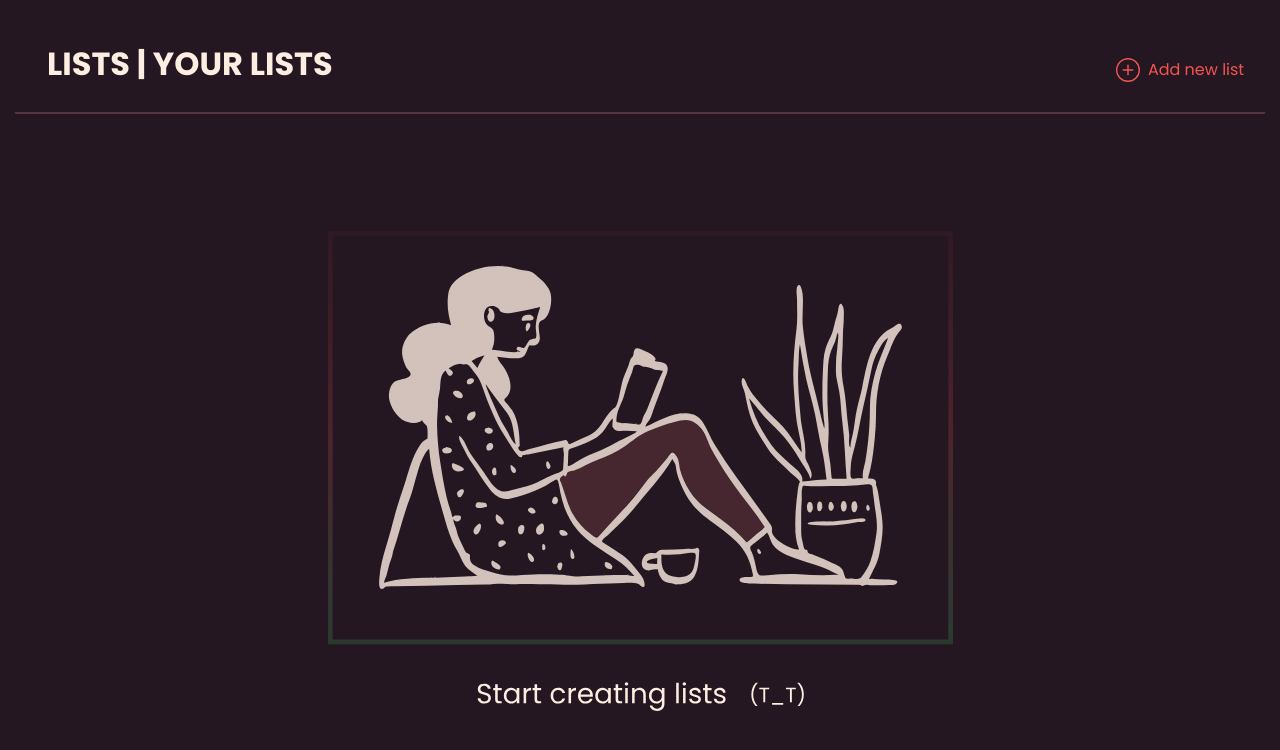
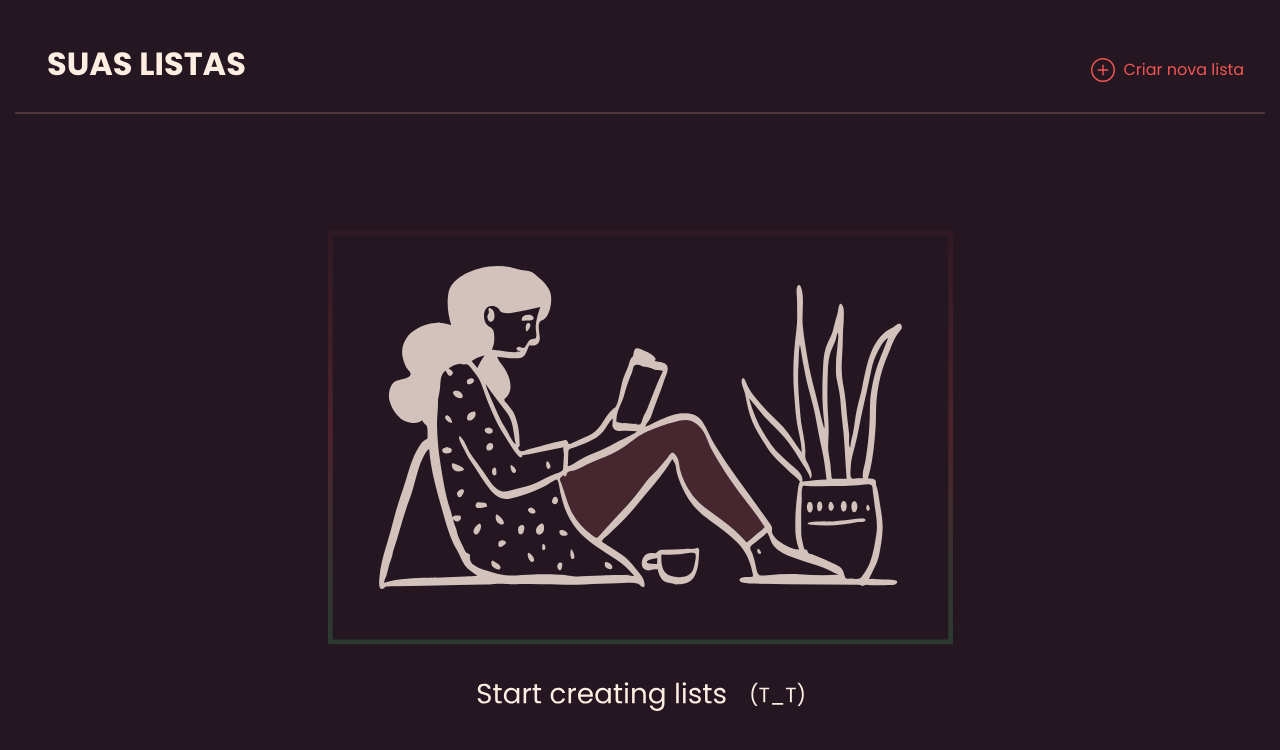
Before and after one commit to BenoGustavo/ToDo-Vue.js, a Vue app: page / in a window 1280 px wide. Shown: the top 750 px of the page. Built offline with nearby package versions, Linux system fonts and the light colour scheme.

Commit message:
fixed some text that were in english

```diff
--- a/src/components/header/HeaderComponent.vue
+++ b/src/components/header/HeaderComponent.vue
@@ -3,25 +3,16 @@
     <div class="title-container">
       <router-link :to="{ name: 'Home' }">
         <button @click="returnPage" v-if="hasReturnButton" class="return-btn">
-          <img src="../../assets/img/icons/ArrowCircleLeft.svg" alt="">
+          <img src="../../assets/img/icons/ArrowCircleLeft.svg" alt="Seta para a direita">
         </button>
       </router-link>
       <h1>{{ title }}</h1>
     </div>
 
-    <div class="button-container">
-      <div @click="deleteButtonEvent" v-if="hasDeleteButton" class="btn">
-        <div class="button-content">
-          <img src="../../assets/img/icons/Trash.svg" alt="Lata de lixo">
-          <p>Delete {{ isTodo ? "to-do" : "list" }}</p>
-        </div>
-      </div>
-
-      <div v-if="hasAddButton" class="btn">
-        <div @click="openModal" class="button-content">
-          <img src="../../assets/img/icons/PlusCircle.svg" alt="Botão redondo com um mais no meio">
-          <p>Add new {{ isTodo ? "to-do" : "list" }}</p>
-        </div>
+    <div v-if="hasAddButton" class="btn">
+      <div @click="openModal" class="button-content">
+        <img src="../../assets/img/icons/PlusCircle.svg" alt="Botão redondo com um mais no meio">
+        <p>Criar nova {{ isTodo ? "tarefa" : "lista" }}</p>
       </div>
     </div>
   </header>
--- a/src/components/modal/ModalComponent.vue
+++ b/src/components/modal/ModalComponent.vue
@@ -4,8 +4,8 @@
             <h2>{{ title }}</h2>
             <p>{{ message }}</p>
             <div class="modal-buttons">
-                <button class="btn cancel-btn" @click="handleCancel($event)">Cancel</button>
-                <button class="btn confirm-btn" @click="handleConfirm($event)">Confirm</button>
+                <button class="btn cancel-btn" @click="handleCancel($event)">Cancelar</button>
+                <button class="btn confirm-btn" @click="handleConfirm($event)">Confirmar</button>
             </div>
         </div>
 
@@ -14,8 +14,8 @@
             <form>
                 <slot></slot>
                 <div class="modal-buttons">
-                    <button type="reset" class="btn cancel-btn" @click="handleCancel($event)">Cancel</button>
-                    <button type="submit" class="btn confirm-btn" @click="handleConfirm($event)">Confirm</button>
+                    <button type="reset" class="btn cancel-btn" @click="handleCancel($event)">Cancelar</button>
+                    <button type="submit" class="btn confirm-btn" @click="handleConfirm($event)">Confirmar</button>
                 </div>
             </form>
         </div>
--- a/src/views/home/HomePage.vue
+++ b/src/views/home/HomePage.vue
@@ -1,5 +1,5 @@
 <template>
-  <HeaderComponent title="LISTS | YOUR LISTS" :hasAddButton="true" @add-new-list="createNewList" />
+  <HeaderComponent :title="this.title" :hasAddButton="true" @add-new-list="createNewList" />
   <MainContainerComponent>
     <ListComponent @delete-list="deleteTodoList(index)" :user-lists-of-todos="userListsOfTodos" />
   </MainContainerComponent>
@@ -24,7 +24,7 @@ export default {
       return this.$store.getters.userListsOfTodos;
     },
     title() {
-      return "LISTS | YOUR LISTS";
+      return "SUAS LISTAS";
     }
   },
   methods: {
--- a/src/views/todos/TodoListPage.vue
+++ b/src/views/todos/TodoListPage.vue
@@ -1,6 +1,6 @@
 <template>
-    <HeaderComponent :title="'TO-DO | ' + findListById.listTitle.toUpperCase()" :hasAddButton="true"
-        :has-return-button="true" :is-todo="true" @add-new-to-do="createNewTodo" />
+    <HeaderComponent :title="this.title" :hasAddButton="true" :has-return-button="true" :is-todo="true"
+        @add-new-to-do="createNewTodo" />
 
     <MainContainerComponent>
         <TodoComponent :user-lists-of-todos="findListById?.todos" @toggle-todo-done="toggleTodoDone"
```
